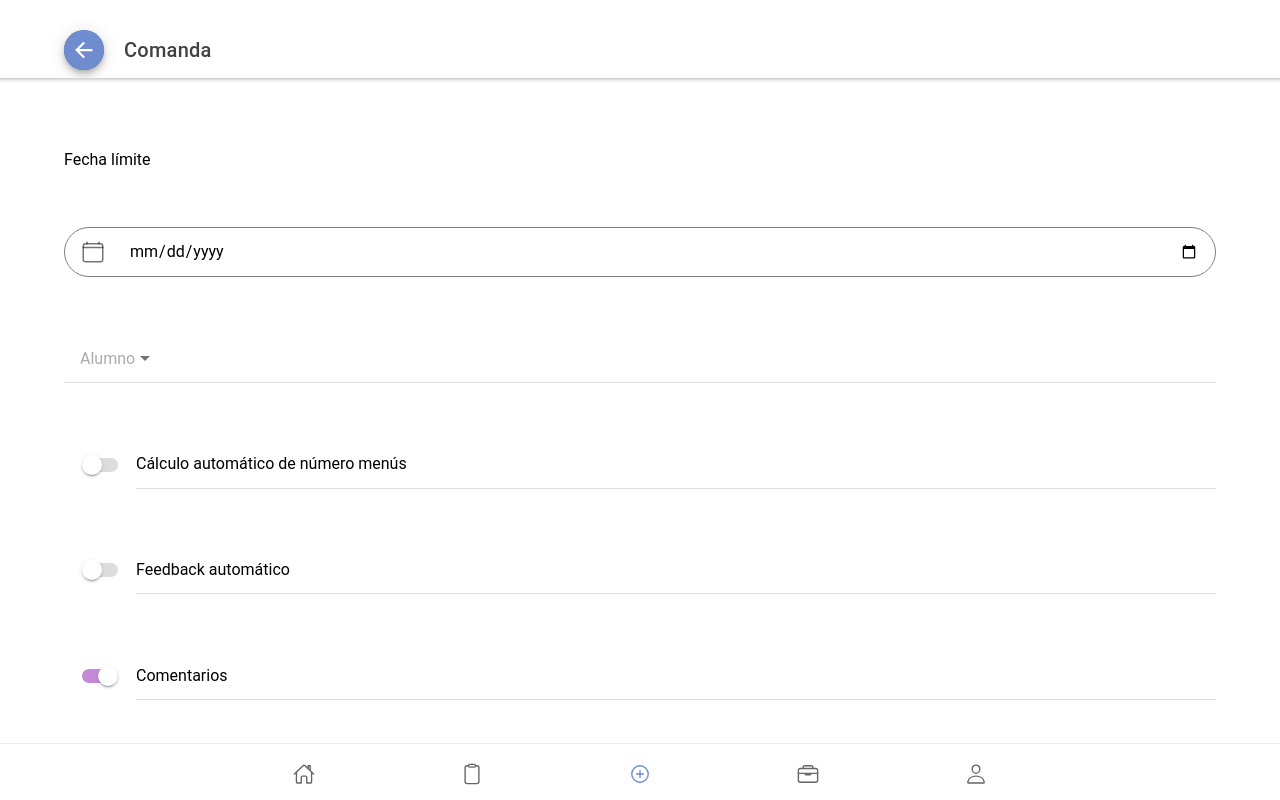
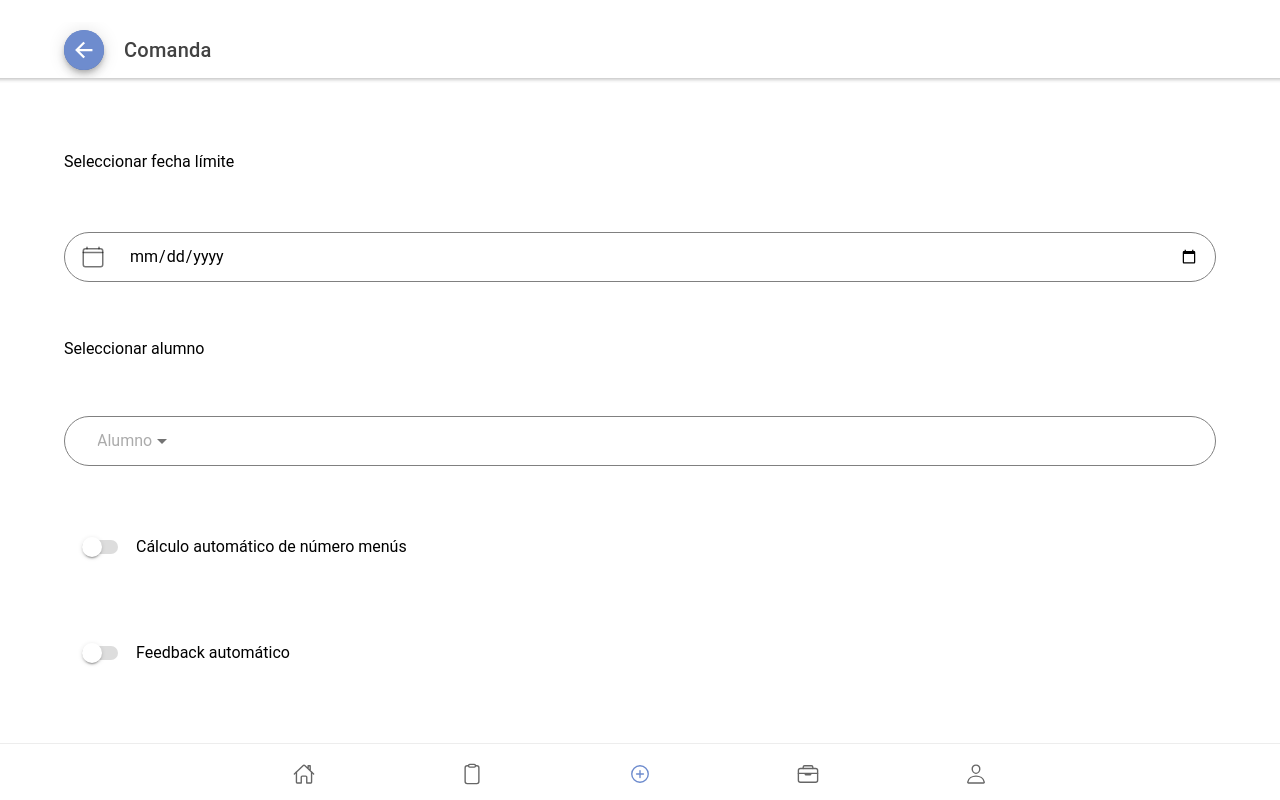
Before and after one commit to arandanos/appRendoProfesor, a React (Create React App) app: page /create_task in a window 1280 px wide. Both pictures are taken after a click on the element "Comanda de cocina". Built offline with nearby package versions, Linux system fonts and the light colour scheme.

Commit message:
calendar picker and toggle components

```diff
--- /dev/null
+++ b/src/components/CalendarPicker.tsx
@@ -0,0 +1,33 @@
+import {
+    IonItem,
+    IonLabel,
+    IonIcon,
+    IonInput
+  } from '@ionic/react';
+import { calendarClearOutline } from 'ionicons/icons';
+
+  const CalendarPicker: React.FC<{ label: string }> = (props: { label: string }) => {
+
+    var Label = () => {
+      if(props.label){
+        return (
+          <IonLabel class="ion-text-wrap">{props.label}</IonLabel>
+        )
+      }
+
+      return <></>
+    }
+
+    return (
+        <>
+          <Label/>
+          <IonItem fill="outline" shape="round">
+            <IonIcon slot="start" icon={calendarClearOutline} />
+            <IonInput type="date"></IonInput>
+          </IonItem>
+        </>
+    );
+
+  }
+
+  export default CalendarPicker;
--- /dev/null
+++ b/src/components/ToggleSwitch.css
@@ -0,0 +1,8 @@
+ion-toggle {
+    --background: #ddd;
+    --background-checked: var(--ion-color-tertiary);
+    --handle-background-checked: #fff;
+
+    overflow: visible;
+    contain: none;
+}
--- /dev/null
+++ b/src/components/ToggleSwitch.tsx
@@ -0,0 +1,20 @@
+import {
+    IonItem,
+    IonLabel,
+    IonToggle
+  } from '@ionic/react';
+
+  import './ToggleSwitch.css'
+
+  const ToggleSwitch: React.FC<{ label: string; checked: boolean }> = (props: { label: string; checked: boolean }) => {
+
+    return (
+        <IonItem shape="round" lines='none'>
+            <IonLabel class="ion-text-wrap">{props.label}</IonLabel>
+            <IonToggle slot="start" checked={props.checked}></IonToggle>
+        </IonItem>
+    );
+
+  }
+
+  export default ToggleSwitch;
--- a/src/pages/KitchenOrderTask.tsx
+++ b/src/pages/KitchenOrderTask.tsx
@@ -1,6 +1,7 @@
-import { IonContent, IonList, IonItem, IonLabel, IonInput, IonSelect, IonSelectOption, IonToggle, IonIcon } from '@ionic/react';
-import { calendarClearOutline } from 'ionicons/icons';
+import { IonContent, IonList, IonItem, IonLabel, IonSelect, IonSelectOption } from '@ionic/react';
 import Header from '../components/Header';
+import ToggleSwitch from '../components/ToggleSwitch';
+import CalendarPicker from '../components/CalendarPicker';
 import './Pages.css'
 
 const KitchenOrderTask: React.FC = () => {
@@ -10,13 +11,10 @@ const KitchenOrderTask: React.FC = () => {
       <IonContent fullscreen>
         <IonList>
         <div className="width-90">
-          <IonLabel>Fecha límite</IonLabel>
-          <IonItem fill="outline" shape="round">
-            <IonIcon slot="start" icon={calendarClearOutline} />
-            <IonInput type="date"></IonInput>
-          </IonItem>
+          <CalendarPicker label='Seleccionar fecha límite'/>
 
-          <IonItem shape="round">
+          <IonLabel>Seleccionar alumno</IonLabel>
+          <IonItem shape="round" fill="outline">
             <IonSelect interface="popover" placeholder="Alumno">
               <IonSelectOption value="apples">Manuel García</IonSelectOption>
               <IonSelectOption value="oranges">Franciso Barrios</IonSelectOption>
@@ -24,20 +22,11 @@ const KitchenOrderTask: React.FC = () => {
             </IonSelect>
           </IonItem>
 
-          <IonItem shape="round">
-            <IonLabel class="ion-text-wrap">Cálculo automático de número menús</IonLabel>
-            <IonToggle slot="start"></IonToggle>
-          </IonItem>
+          <ToggleSwitch label='Cálculo automático de número menús' checked={false}/>
 
-          <IonItem shape="round">
-            <IonLabel>Feedback automático</IonLabel>
-            <IonToggle slot="start"></IonToggle>
-          </IonItem>
+          <ToggleSwitch label='Feedback automático' checked={false}/>
 
-          <IonItem shape="round">
-            <IonLabel>Comentarios</IonLabel>
-            <IonToggle slot="start" checked={true}></IonToggle>
-          </IonItem>
+          <ToggleSwitch label='Comentarios' checked/>
 
         </div>
         </IonList>
--- a/src/pages/Pages.css
+++ b/src/pages/Pages.css
@@ -32,15 +32,6 @@ ion-grid {
     height: 100%;
 }
 
-ion-toggle {
-    --background: #ddd;
-    --background-checked: var(--ion-color-tertiary);
-    --handle-background-checked: #fff;
-
-    overflow: visible;
-    contain: none;
-}
-
 .width-90 {
     min-width: 90%;
     max-width: 90%;
```
